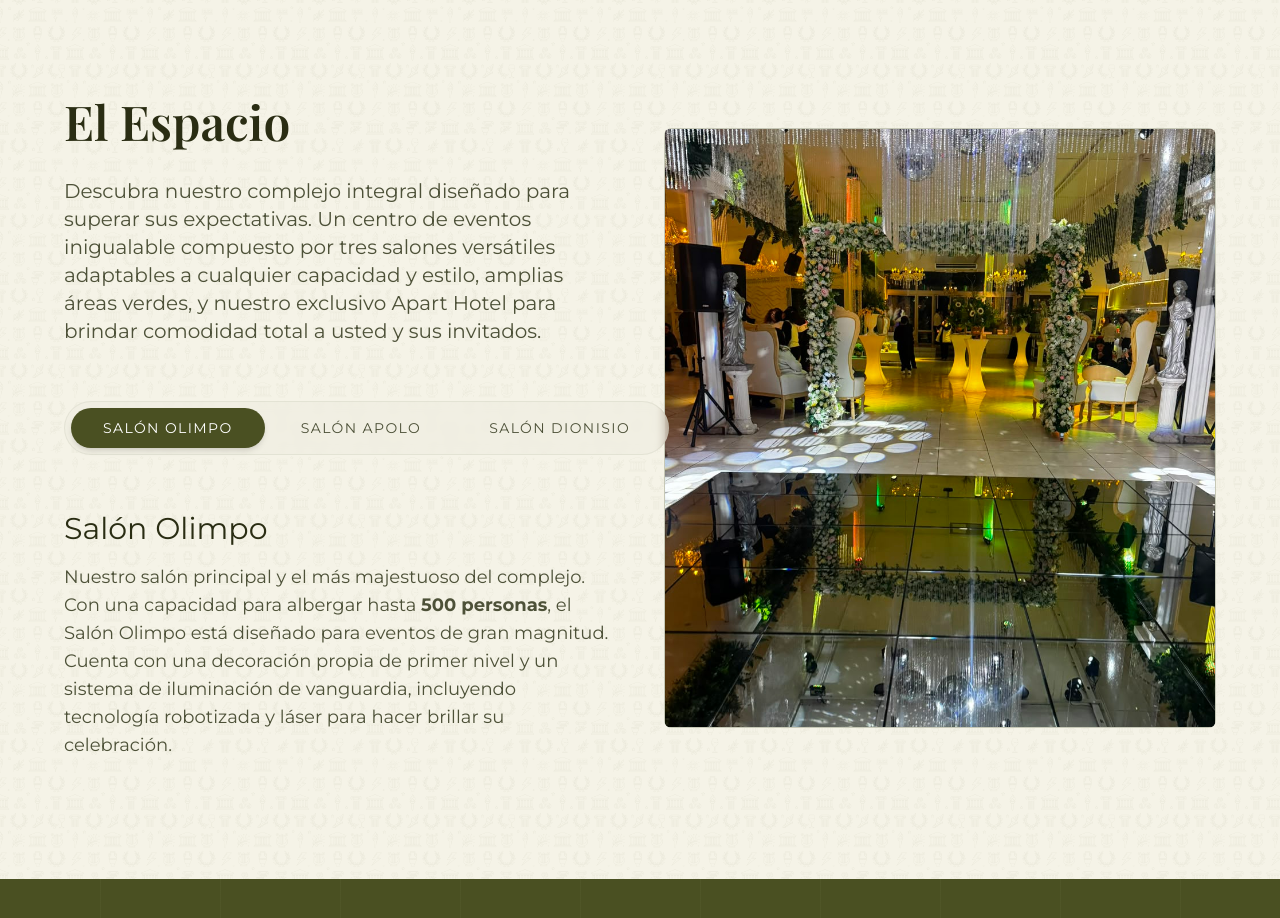
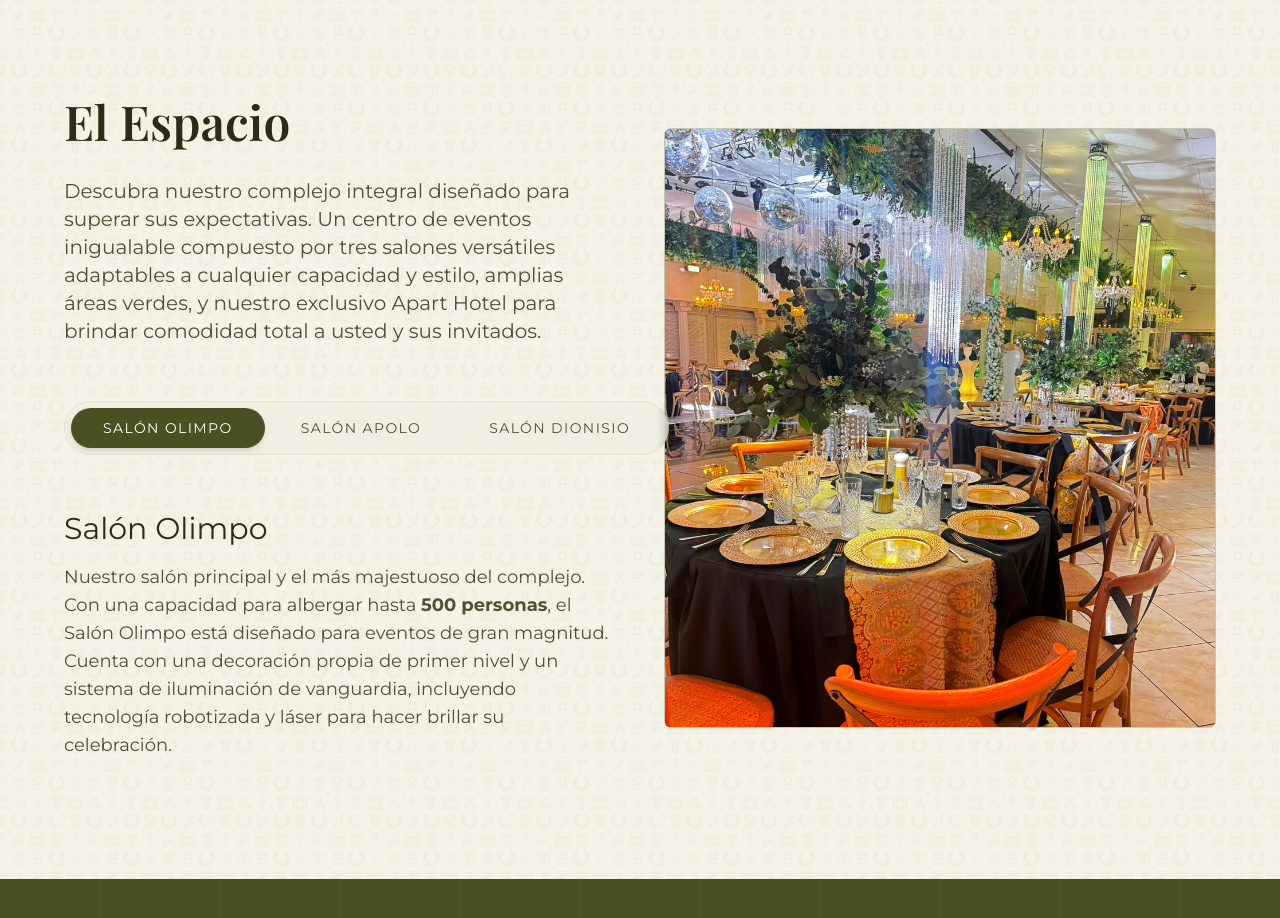
Before and after one commit to sxmenotes/olimpoweb, a plain HTML site: page index.html in a window 1280 px wide. Shown: the part 760-1678 px from the top of the page. Drawn offline with nearby package versions, Linux system fonts and the light colour scheme.

Commit message:
Fix: actualizar foto de Salón Olimpo (v1.2.1)

```diff
--- a/data/content.json
+++ b/data/content.json
@@ -7,7 +7,7 @@
   "space": {
     "title": "El Espacio",
     "text": "Descubra nuestro complejo integral diseñado para superar sus expectativas. Un centro de eventos inigualable compuesto por tres salones versátiles adaptables a cualquier capacidad y estilo, amplias áreas verdes, y nuestro exclusivo Apart Hotel para brindar comodidad total a usted y sus invitados.",
-    "image_olimpo": "/img/salon-olimpo-2026.jpg",
+    "image_olimpo": "/img/PHOTO-2026-08-26-21-40-18.jpg",
     "image_apolo": "/img/salon-apolo-2026.jpg",
     "image_dionisio": "/img/salon-dionisio-2026.jpg"
   },
--- a/index.html
+++ b/index.html
@@ -173,7 +173,7 @@
         <!-- Imagen Espacio 1 -->
         <div id="img-espacio-1"
           class="space-img absolute inset-0 opacity-100 transition-opacity duration-1000 w-full h-full bg-surface-variant shadow-2xl z-0 flex items-center justify-center text-xl font-bold uppercase tracking-widest bg-cover bg-center border border-outline-variant scale-100"
-          style="background-image: url('img/salon-olimpo-2026.jpg');">
+          style="background-image: url('img/PHOTO-2026-08-26-21-40-18.jpg');">
         </div>
         <!-- Imagen Espacio 2 -->
         <div id="img-espacio-2"
```
Also changed, not shown: img/PHOTO-2026-08-26-21-40-18.jpg (added).
